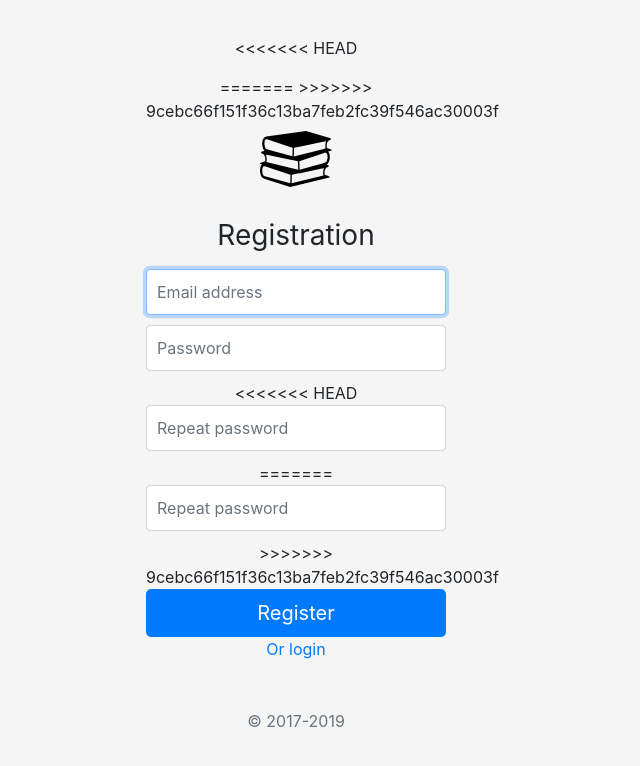
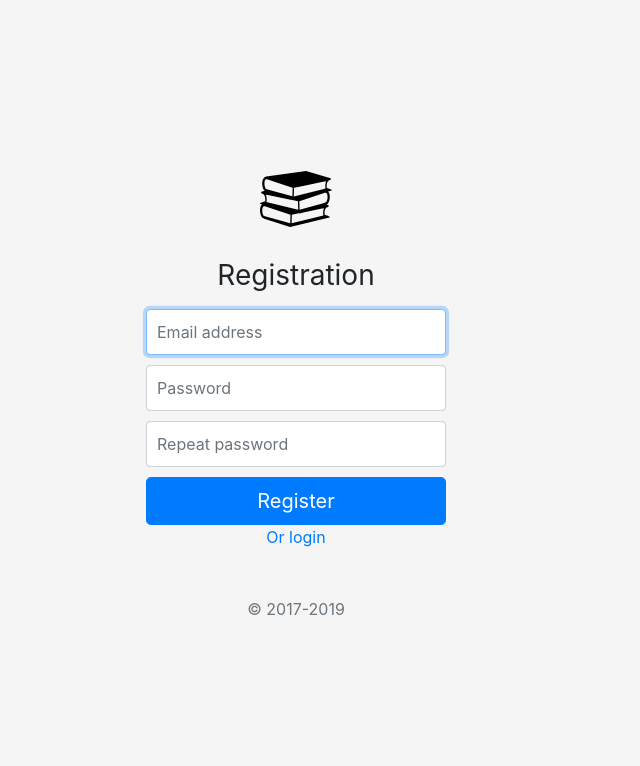
Before and after one commit to petryshend/cs50pr1, a Flask app: page /register in a window 1280 px wide. Shown: the top 766 px of the page, without its empty margins (344-984 px from the left). Run offline with Flask 2, Linux system fonts and the light colour scheme; some libraries are stand-ins or nearby versions.

Commit message:
fix merge

```diff
--- a/templates/register.html
+++ b/templates/register.html
@@ -21,21 +21,13 @@
 {%- endmacro %}
 
 <div class="text-center">
-<<<<<<< HEAD
     <form class="form-signin" action="{{ url_for('register') }}" method="post">
-=======
-    <form class="form-signin" action"{{ url_for('register') }}" method="post">
->>>>>>> 9cebc66f151f36c13ba7feb2fc39f546ac30003f
         <img class="mb-4" src="{{ url_for('static', filename='img/books.svg') }}" alt="" width="72" height="72">
         <h1 class="h3 mb-3 font-weight-normal">Registration</h1>
 
         {{ input('email', 'email', 'Email address') }}
         {{ input('password', 'password', 'Password') }}
-<<<<<<< HEAD
         {{ input('password', 'password_repeat', 'Repeat password') }}
-=======
-        {{ input('password', 'password_repeat', 'Repeat password ') }}
->>>>>>> 9cebc66f151f36c13ba7feb2fc39f546ac30003f
 
         <button class="btn btn-lg btn-primary btn-block" type="submit">Register</button>
         <a href="{{url_for('login')}}">Or login</a>
```
Also changed, not shown: 2 other files.
